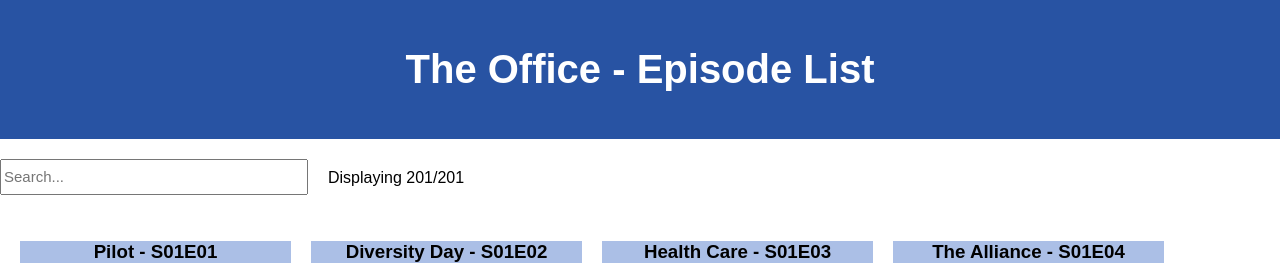
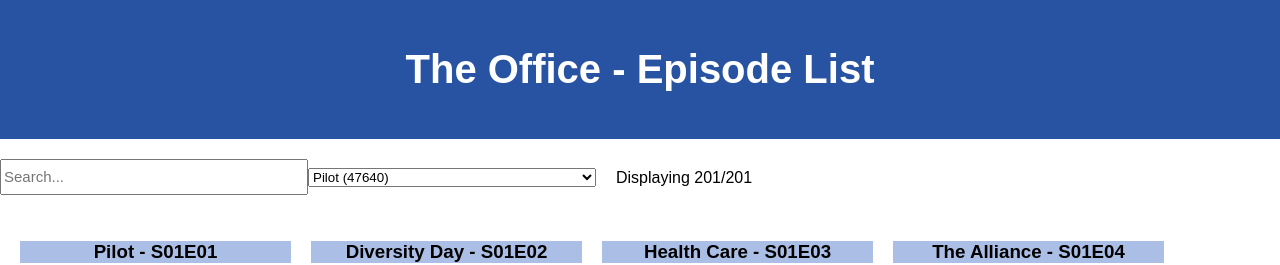
Before and after one commit to maryamreis/tv-shows-app, a React (Create React App) app: page / in a window 1280 px wide. Shown: the top 265 px of the page. Built offline with nearby package versions, Linux system fonts and the light colour scheme; the HTML template or start-up script is replaced by a standard one.

Commit message:
search bar 2

```diff
--- a/src/components/SearchBar.tsx
+++ b/src/components/SearchBar.tsx
@@ -21,23 +21,14 @@
                     onChange={(event) => {
                         props.setSearchTerm(event.target.value)}}
                 />
+                <select>
+                    {filterEpisodes(mapArray, props.searchTerm).map((ep) => (
+                        <option key={ep.id}>
+                            {ep.name} ({ep.id})
+                        </option>
+                    ))}
+                </select>
             </div>
-
-            {/* <select className="dataResult">
-                {mapArray.filter((ep) => {
-                    if (searchTerm === "") {
-                        return ep
-                    } else if (ep.name.toLowerCase().includes(searchTerm.toLowerCase())) {
-                        return ep
-                    }
-                    }).map((ep) => {
-                    return (
-                        <option key={ep.id} >
-                        <p>{ep.name}</p>
-                        </option>
-                    )
-                    })}
-            </select>  */}
             <div>
                 <p className="displayBar">Displaying {episodeCount.length}/{mapArray.length}</p>
             </div>
```
